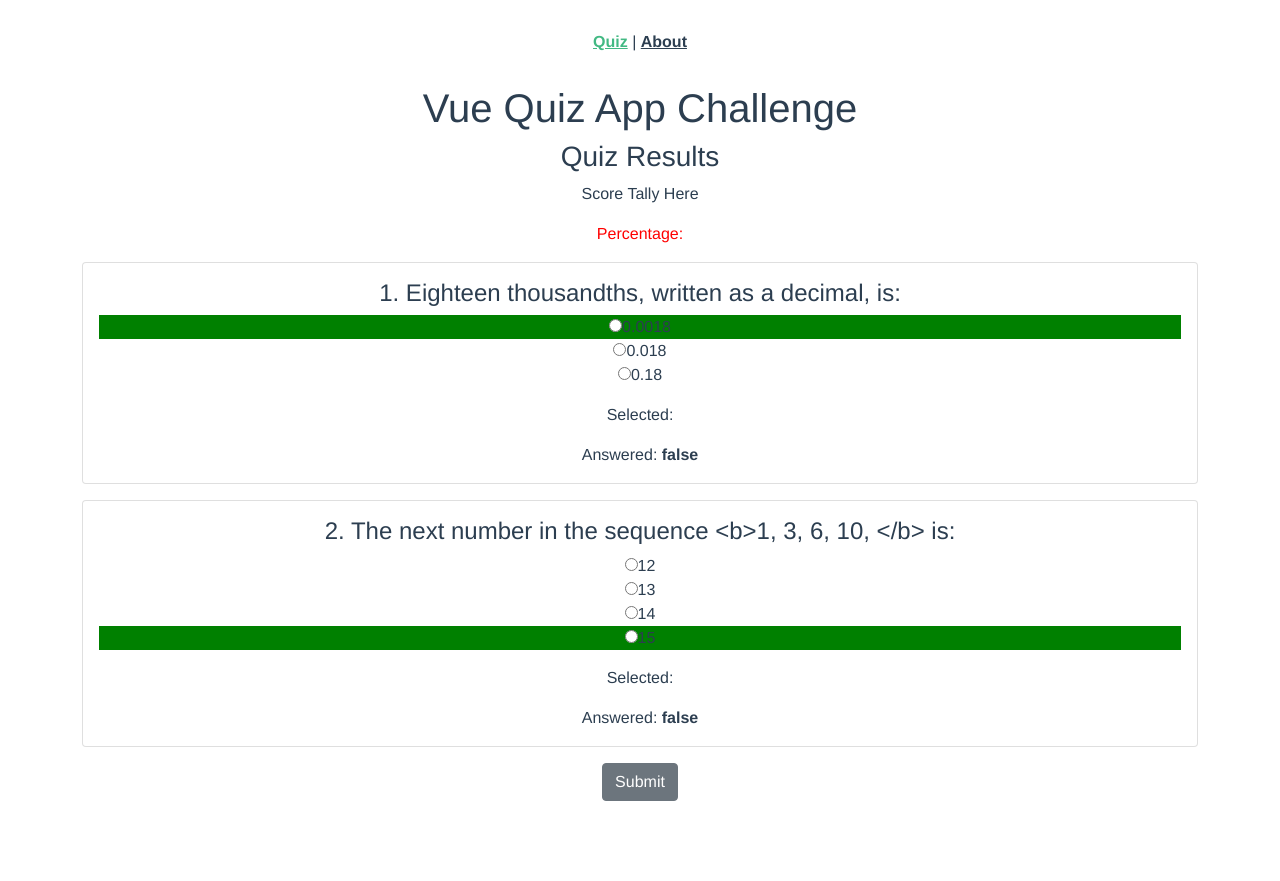
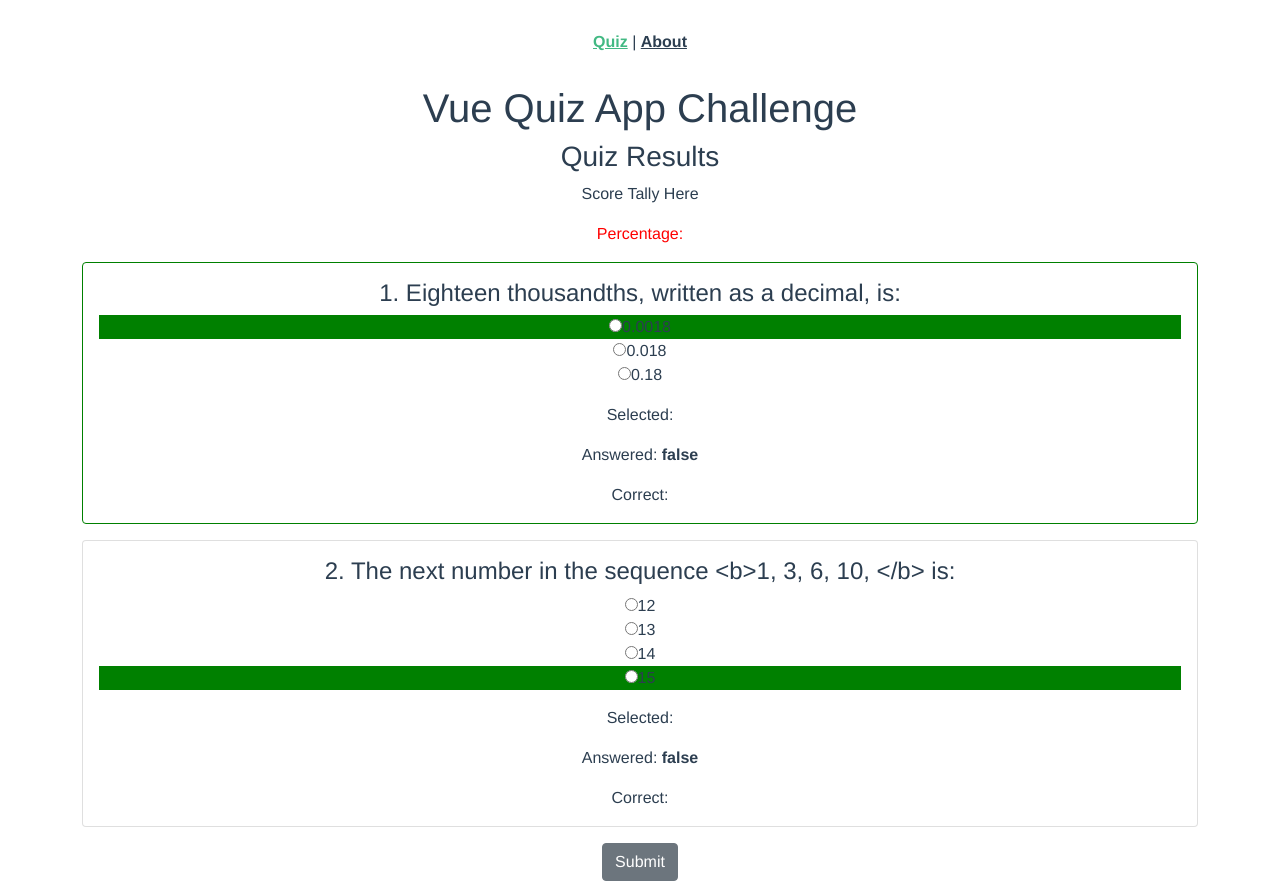
Before and after one commit to Humberto-Zayas/vue-app-challenge, a Vue app: page /#/ in a window 1280 px wide. Before the commit the page ends 801 px from the top, so only its background shows below. Built offline with nearby package versions, Linux system fonts and the light colour scheme.

Commit message:
Added data to track correct/incorrect state
Each Questionbox component now holds some logic and data to represent a state of correct or incorrect

```diff
--- a/src/components/QuestionBox.vue
+++ b/src/components/QuestionBox.vue
@@ -1,6 +1,6 @@
 <template>
-    <div >
-        <b-card class="mb-3" :title="questionInfo.number + '. ' + questionInfo.question">
+    <div>
+        <b-card :class="{correctCard: selected == this.questionInfo.correct_answer}" class="mb-3" :title="questionInfo.number + '. ' + questionInfo.question">
 
 
             <b-card-text>
@@ -14,7 +14,7 @@
                     v-for="(answer, index) in questionInfo.answers"
                     :key="answer[index]"
                     :class="{correct: index == questionInfo.correct_answer}"
-                    @change="answeredQuestion(answer[index])"
+                    @change="answeredQuestion(index)"
                     :name="questionInfo.question"
                     :value="index">
                         {{answer}}
@@ -22,6 +22,7 @@
 
                 <div class="mt-3">Selected: <strong>{{ selected }}</strong></div>
                 <div class="mt-3">Answered: <strong>{{ answered }}</strong></div>
+                <div class="mt-3">Correct: <strong>{{ correct }}</strong></div>
                 <div v-show="answered">
                     <b-badge v-if="selected == this.questionInfo.correct_answer" style="background-color: green; color: white" variant="success">Correct</b-badge>
                     <b-badge v-else style="background-color: red; color: white" variant="danger">Wrong</b-badge>
@@ -46,13 +47,19 @@ export default {
       return {
           selected: '',
           answered: false,
-          test: ''
+          test: '',
+          correct: ''
       }
   },
   methods: {
-      answeredQuestion() {
+      answeredQuestion(index) {
           this.$emit('answered')
-          return this.answered = true
+          this.answered = true
+          if (index == this.questionInfo.correct_answer) {
+              this.correct = true
+          } else {
+              this.correct = false
+          }
       }
   }
 
@@ -63,4 +70,7 @@ export default {
     .correct {
         background: green
     }
+    .correctCard {
+        border-color: green !important;
+    }
 </style>
```
